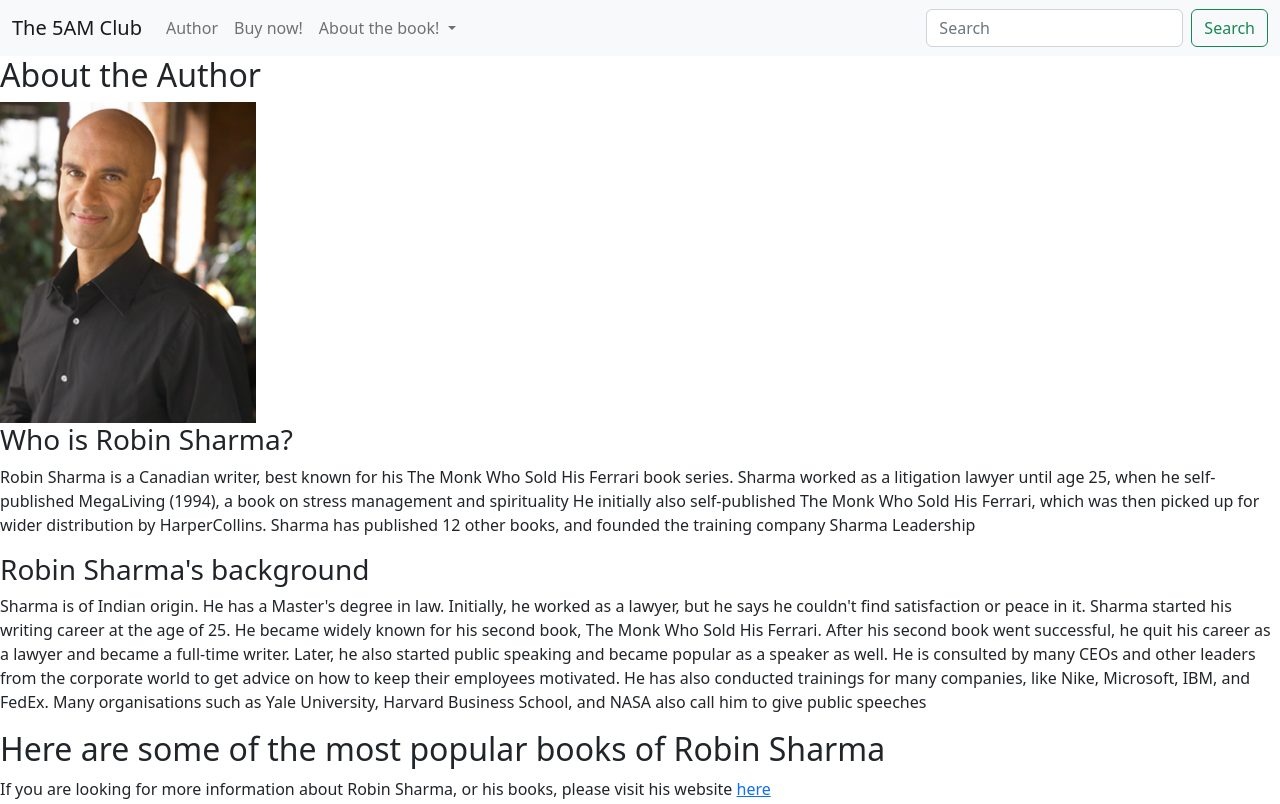
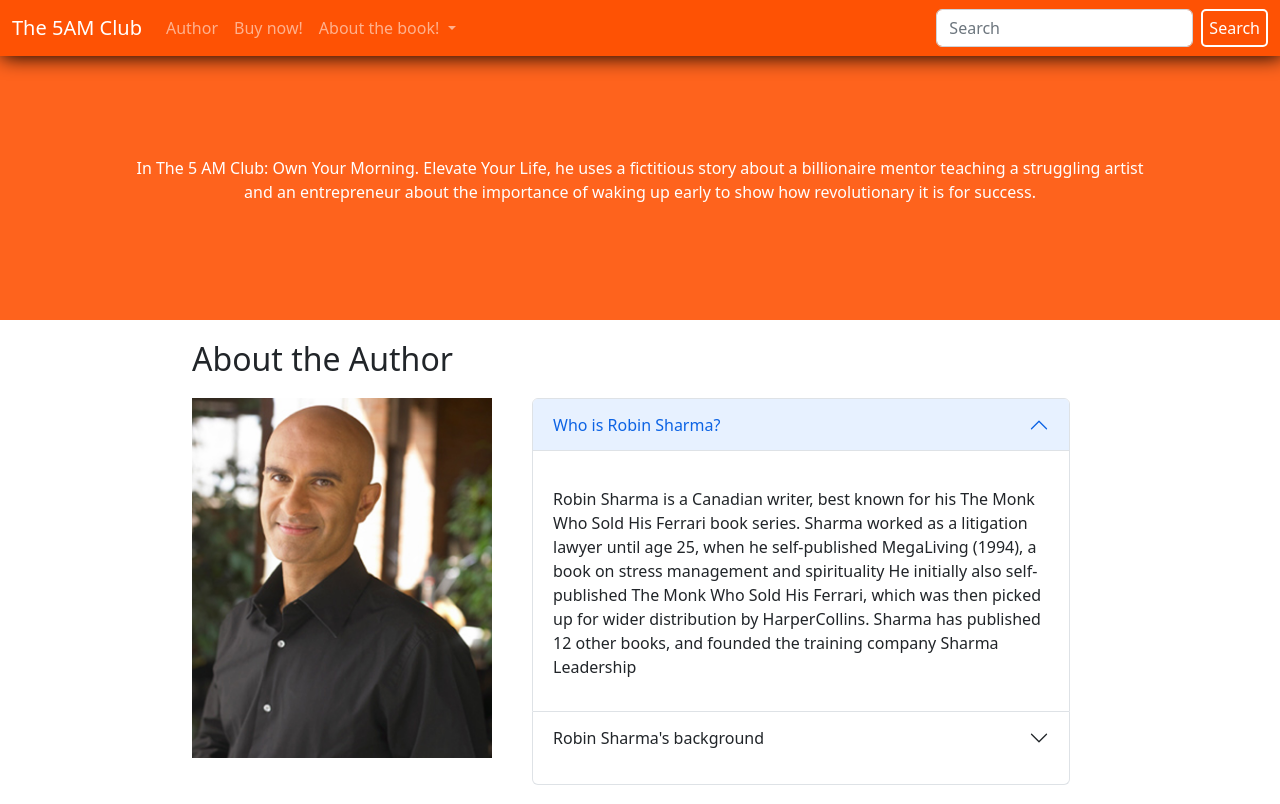
Before and after one commit to JoseDLR24/CSS-Assignment2-F2022, a plain HTML site: page index.html in a window 1280 px wide. Shown: the top 804 px of the page. Drawn offline with nearby package versions, Linux system fonts and the light colour scheme.

Commit message:
accordion and basic style added

```diff
--- a/index.css
+++ b/index.css
@@ -1,7 +1,59 @@
-.authorimg {
-    width: 20%;
-}
-
 .carousel {
     width: 30%;
 }
+
+/* adding color to the navbar so it matches the color palette of the book */
+header nav{
+    background-color: rgba(254,82,4,255);
+    box-shadow: 2px 1px 20px black;
+    padding: 0;
+}
+
+/* transition added to change the background and font color smoothly of the search button */
+.searchbtn {
+    color: white;
+    border: 2px solid white;
+    border-radius: 5px;
+    background-color: rgba(254,82,4,255);
+    transition: all 0.5s ease-out ;
+}
+
+.searchbtn:hover {
+    color: rgba(254,82,4,255);
+    background-color: white;
+
+}
+
+main,section,aside {
+    padding: 20px 15%;
+}
+
+main {
+    background-color: #fe631d;
+    padding: 100px 10%;
+    color: white;
+    text-align: center;
+}
+
+/* CSS for about the author section */
+#author h2{
+    margin-bottom: 20px;
+}
+
+.authorimg {
+    margin-bottom: 20px;
+    width: 300px;
+    max-height: 360px;
+}
+ .abtauthor {
+    display: flex;
+    flex-direction: row;
+ }
+
+ div .authorcontainer{
+    max-width: 60%;
+    margin-left: 40px;
+ }
+
+
+/* NOTE TO ADD THE ACCORDION FROM BOOTSTRAP */
--- a/index.html
+++ b/index.html
@@ -17,7 +17,7 @@
 </head>
 <body>
     <header>
-        <nav class="navbar navbar-expand-lg bg-light">
+        <nav class="navbar navbar-expand-lg navbar-dark">
             <div class="container-fluid">
               <a class="navbar-brand" href="#">The 5AM Club</a>
               <button class="navbar-toggler" type="button" data-bs-toggle="collapse" data-bs-target="#navbarSupportedContent" aria-controls="navbarSupportedContent" aria-expanded="false" aria-label="Toggle navigation">
@@ -43,7 +43,7 @@
                 </ul>
                 <form class="d-flex" role="search">
                   <input class="form-control me-2" type="search" placeholder="Search" aria-label="Search">
-                  <button class="btn btn-outline-success" type="submit">Search</button>
+                  <button class="searchbtn" type="submit">Search</button>
                 </form>
               </div>
             </div>
@@ -51,24 +51,43 @@
     </header>
     <!-- SYNOPSIS / INFORMATION ABOUT THE 5AM CLUB BOOK. MAIN CONTENT OF THE WEBSITE -->
     <main>
-
+        <p>In The 5 AM Club: Own Your Morning. Elevate Your Life, he uses a fictitious story about a billionaire mentor teaching a struggling artist and an entrepreneur about the importance of waking up early to show how revolutionary it is for success.</p>
     </main>
     <!-- ABOUT THE AUTHOR INFORMATION -->
     <section>
-        <div class="author">
-            <div id="author">
-                <h2>About the Author</h2>
-                <div>
-                    <img src="/images/AuthorRobinSharma.jpg" alt="Author Robin Sharma" class="authorimg">
-                    <h3>Who is Robin Sharma?</h3>
+      <div id="author">
+        <h2>About the Author</h2>
+        <div class="abtauthor">
+            <img src="/images/AuthorRobinSharma.jpg" alt="Author Robin Sharma" class="authorimg">
+            <div class="accordion authorcontainer" id="accordionPanelsStayOpenExample authorcontn">
+              <div class="accordion-item">
+                <h2 class="accordion-header" id="panelsStayOpen-headingOne">
+                  <button class="accordion-button" type="button" data-bs-toggle="collapse" data-bs-target="#panelsStayOpen-collapseOne" aria-expanded="true" aria-controls="panelsStayOpen-collapseOne">
+                    Who is Robin Sharma?
+                  </button>
+                </h2>
+                <div id="panelsStayOpen-collapseOne" class="accordion-collapse collapse show" aria-labelledby="panelsStayOpen-headingOne">
+                  <div class="accordion-body">
                     <p>Robin Sharma is a Canadian writer, best known for his The Monk Who Sold His Ferrari book series. Sharma worked as a litigation lawyer until age 25, when he self-published MegaLiving (1994), a book on stress management and spirituality He initially also self-published The Monk Who Sold His Ferrari, which was then picked up for wider distribution by HarperCollins. Sharma has published 12 other books, and founded the training company Sharma Leadership</p>
+                  </div>
                 </div>
-            </div>
-            <div id="moreabtauthor">
-                <h3>Robin Sharma's background</h3>
-                <p>Sharma is of Indian origin. He has a Master's degree in law. Initially, he worked as a lawyer, but he says he couldn't find satisfaction or peace in it. Sharma started his writing career at the age of 25. He became widely known for his second book, The Monk Who Sold His Ferrari. After his second book went successful, he quit his career as a lawyer and became a full-time writer. Later, he also started public speaking and became popular as a speaker as well. He is consulted by many CEOs and other leaders from the corporate world to get advice on how to keep their employees motivated. He has also conducted trainings for many companies, like Nike, Microsoft, IBM, and FedEx. Many organisations such as Yale University, Harvard Business School, and NASA also call him to give public speeches</p>
+              </div>
+              <div class="accordion-item">
+                <h2 class="accordion-header" id="panelsStayOpen-headingTwo">
+                  <button class="accordion-button collapsed" type="button" data-bs-toggle="collapse" data-bs-target="#panelsStayOpen-collapseTwo" aria-expanded="false" aria-controls="panelsStayOpen-collapseTwo">
+                    Robin Sharma's background
+                  </button>
+                </h2>
+                <div id="panelsStayOpen-collapseTwo" class="accordion-collapse collapse" aria-labelledby="panelsStayOpen-headingTwo">
+                  <div class="accordion-body">
+                    <p>Sharma is of Indian origin. He has a Master's degree in law. Initially, he worked as a lawyer, but he says he couldn't find satisfaction or peace in it. Sharma started his writing career at the age of 25. He became widely known for his second book, The Monk Who Sold His Ferrari. After his second book went successful, he quit his career as a lawyer and became a full-time writer. Later, he also started public speaking and became popular as a speaker as well. He is consulted by many CEOs and other leaders from the corporate world to get advice on how to keep their employees motivated. He has also conducted trainings for many companies, like Nike, Microsoft, IBM, and FedEx. Many organisations such as Yale University, Harvard Business School, and NASA also call him to give public speeches</p>
+                  </div>
+                </div>
+              </div>
             </div>
         </div>
+    </div>
+
     </section>
     <!-- CAROUSEL OF POPULAR BOOKS -->
     <aside>
```
